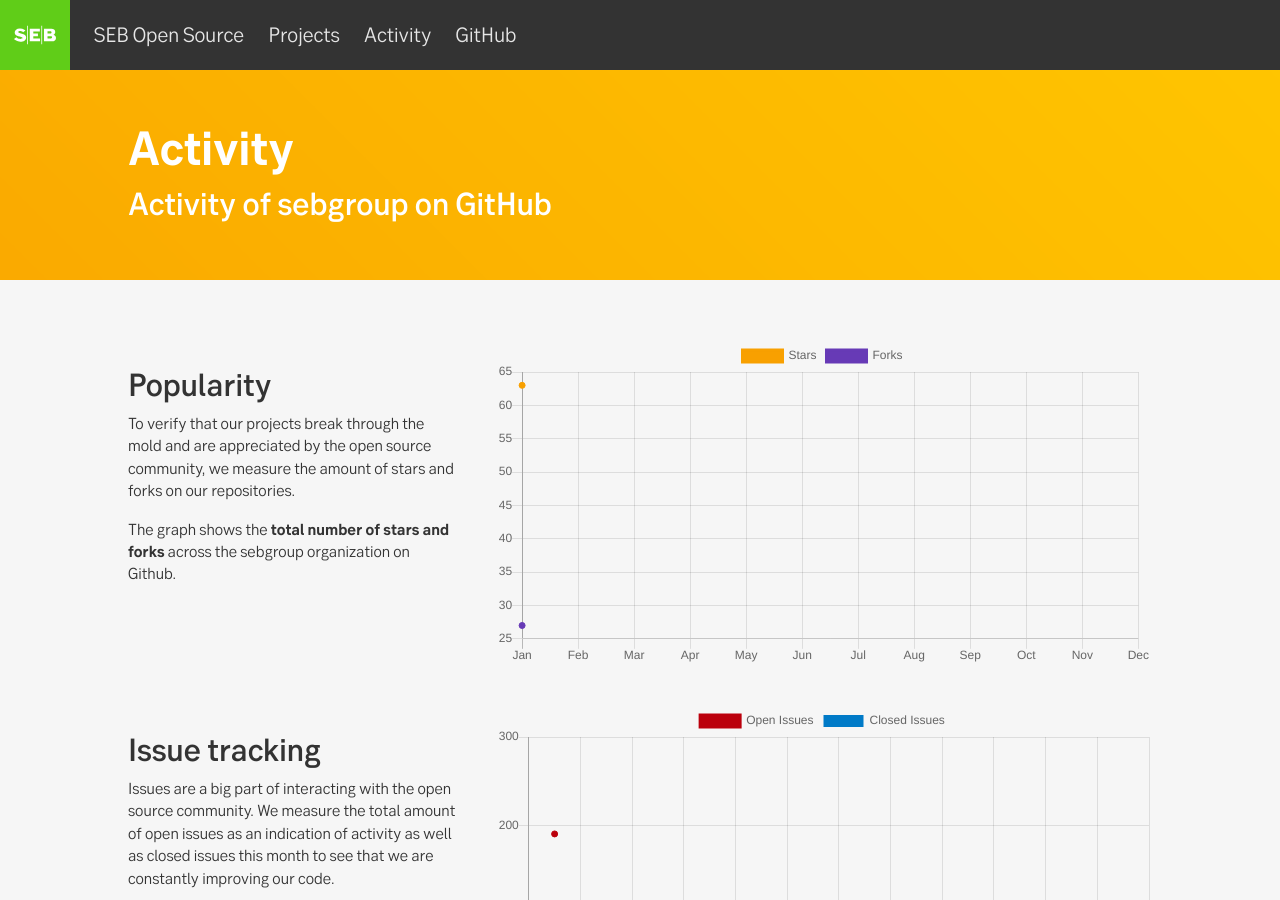
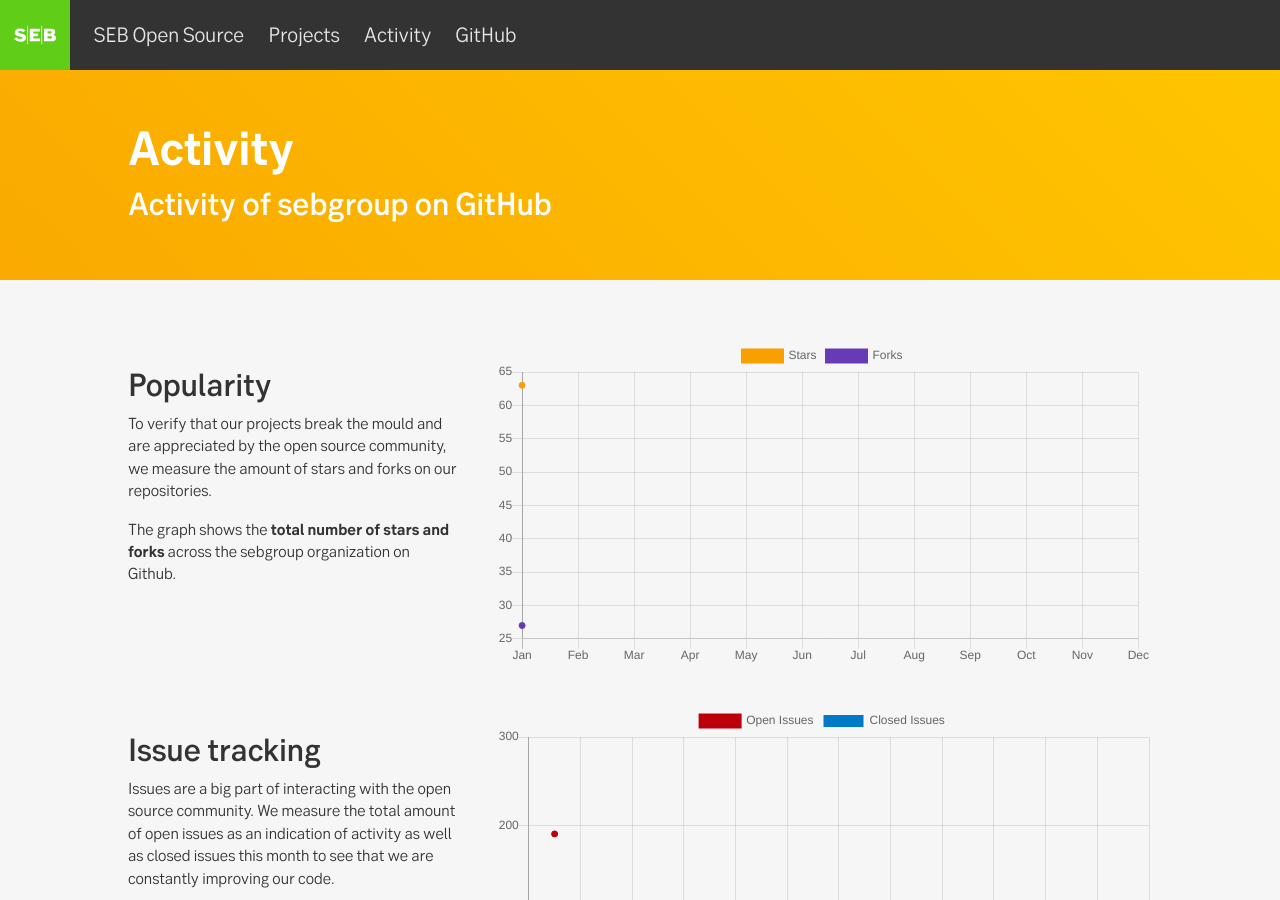
Before and after one commit to seb-oss/sebgroup.github.io, a Jekyll site: the page built from activity.html, in a window 1280 px wide and 900 px high. Built offline with Jekyll 4.4.1, drawn with Linux system fonts in a browser that asks for light colours; nearby versions of some CDN libraries.

Commit message:
chore: correct idiom

```diff
--- a/activity.html
+++ b/activity.html
@@ -10,7 +10,7 @@
 <div class="activity-section">
     <div class="activity-text-section">
         <h2>Popularity</h2>
-        <p>To verify that our projects break through the mold and are appreciated by the open source community, we measure the amount of stars and forks on our repositories.</p>
+        <p>To verify that our projects break the mould and are appreciated by the open source community, we measure the amount of stars and forks on our repositories.</p>
         <p>The graph shows the <b>total number of stars and forks</b> across the sebgroup organization on Github.</p>
     </div>
     <div class="activity-canvas-wrapper">
```
